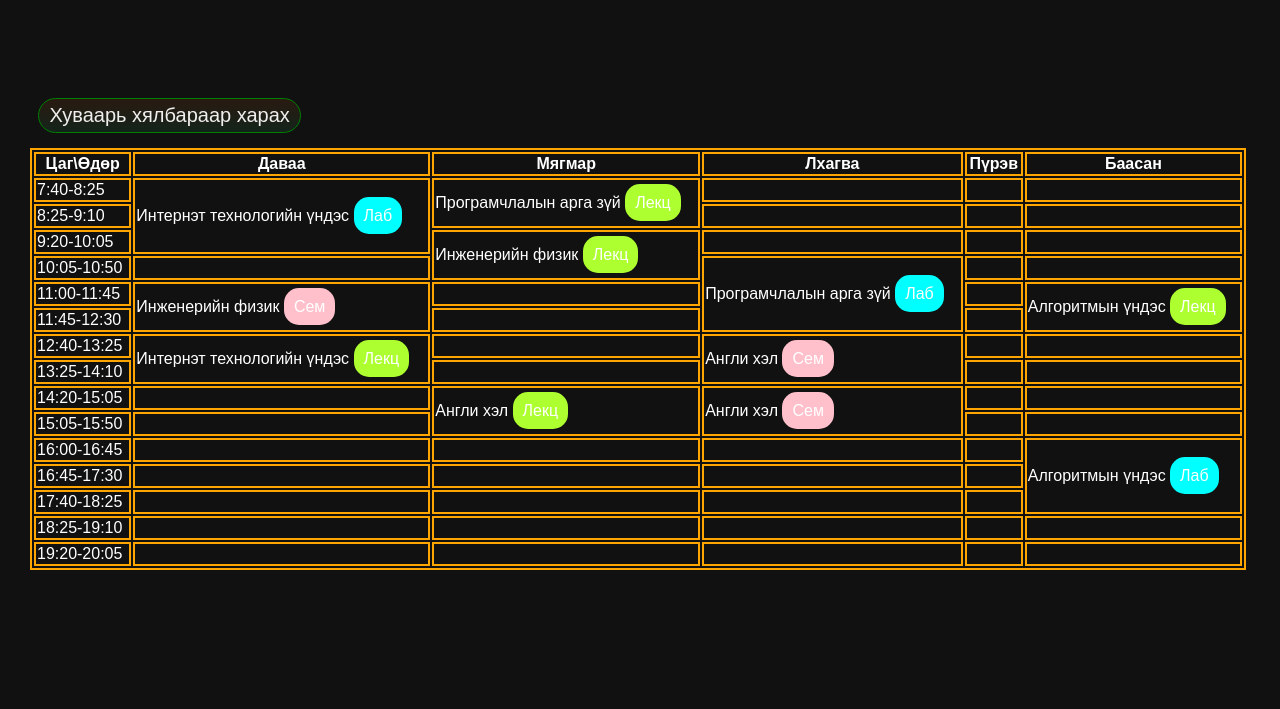
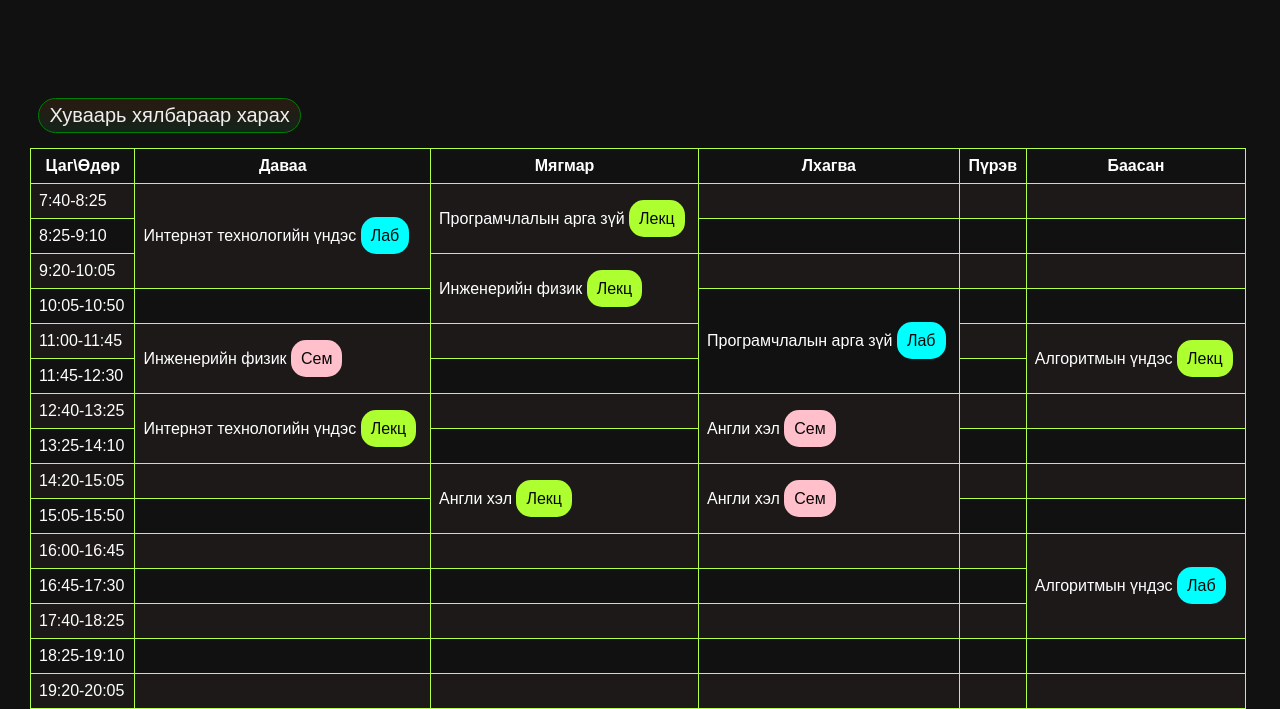
Before and after one commit to emunkhsaikhan/huvaari, a plain HTML site: page timetable.html in a window 1280 px wide. Shown: the part 102-811 px from the top of the page. Drawn offline with Linux system fonts and the light colour scheme; a web font is replaced by a local one.

Commit message:
styling table

```diff
--- a/style.css
+++ b/style.css
@@ -17,7 +17,7 @@
 }
 html, body {
     margin: 0;
-    padding: 0;
+    padding: 20;
     background-color: #111111;
 }
 h1 {
@@ -103,18 +103,21 @@ p {
     justify-content: space-between;
 }
 #lecture {
+    color:#080808;
     border: 0px solid rgb(182, 255, 72);
     background: greenyellow;
     padding: 10px;
     border-radius: 15px;
 }
 #lab {
+    color: #080808;
     border: 0px solid cyan;
     background: cyan;
     padding: 10px;
     border-radius: 15px;
 }
 #sem {
+    color: #080808;
     border: 0px solid pink;
     background: pink;
     padding: 10px;
--- a/timetable.html
+++ b/timetable.html
@@ -2,8 +2,18 @@
 <html lang="en">
     <style>
         table, th, td {
-            border: 2px solid orange;
+            border: 1px solid rgb(182, 255, 72);
         }
+        table {
+        border-collapse: collapse;
+        width: 100%;
+        }
+
+        th, td {
+        padding: 8px;
+        }
+        tr:hover {background-color: rgb(178, 217, 116);}
+        tr:nth-child(even) {background-color: #1d1919;}
     </style>
 <head>
     <meta charset="UTF-8">
@@ -25,7 +35,7 @@
         <div class="switcher">
             <button><a href="index.html">Хуваарь хялбараар харах</a></button>
         </div>
-        <div class="schedule">
+        <div style="overflow-x: auto;" class="schedule">
 
             <table style="width: 100%;">
                 <tr class="times">
```
